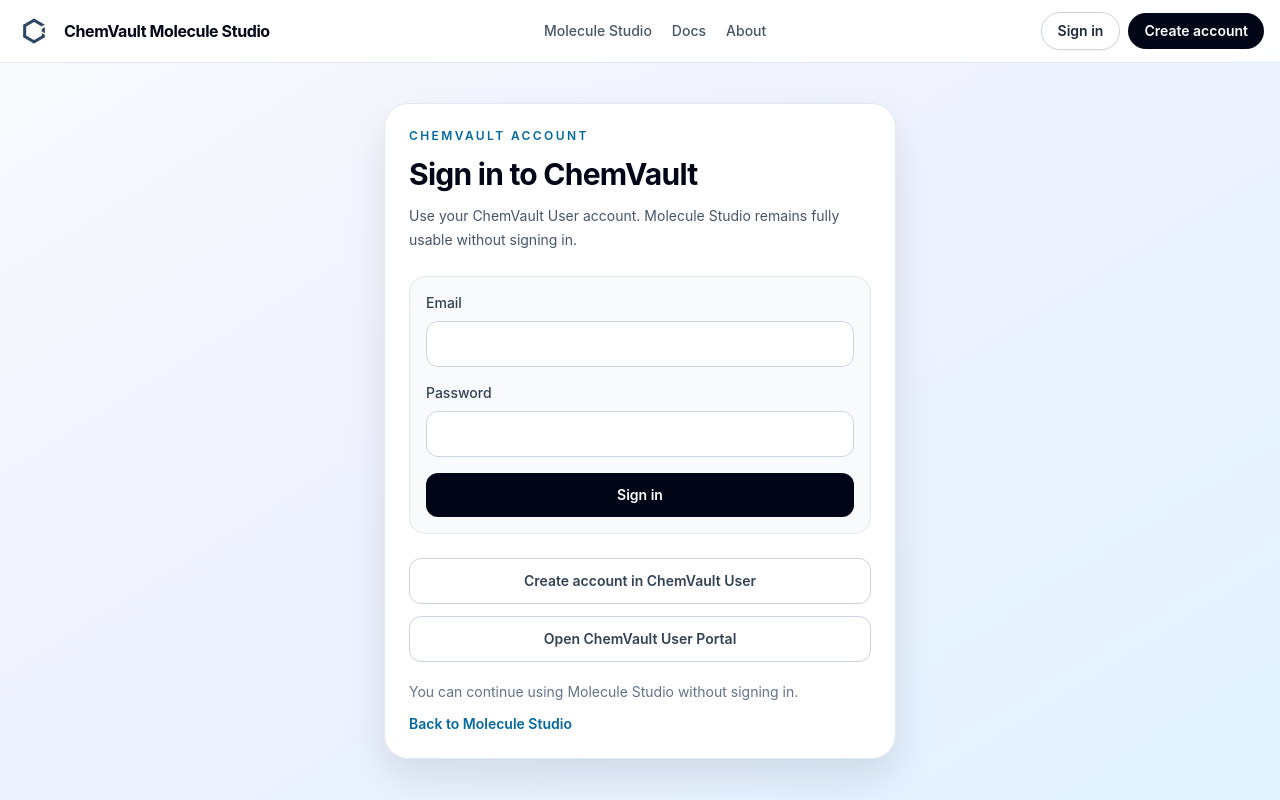
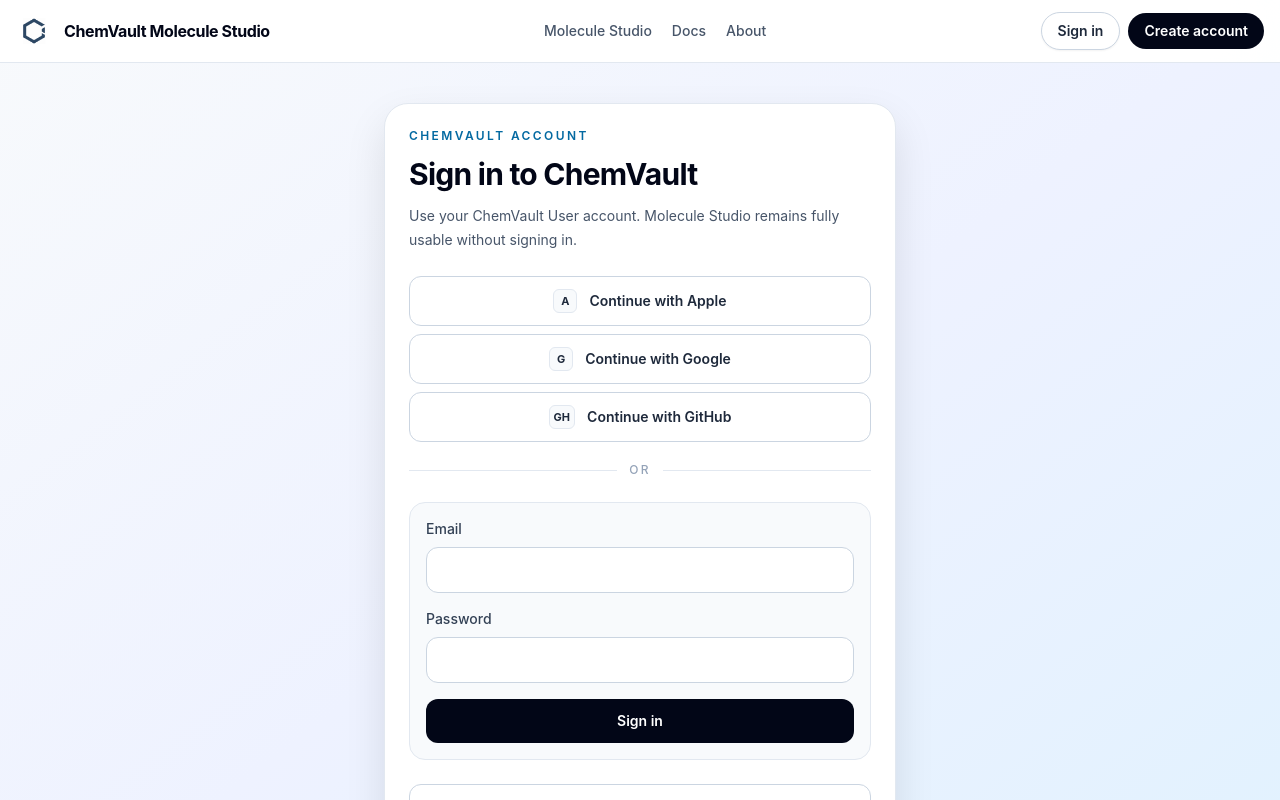
Before and after one commit to Eddy-ZM/ChemVault-Model, a Next.js app: page /login in a window 1280 px wide. Shown: the top 800 px of the page. Built offline with nearby package versions, Linux system fonts and the light colour scheme; no server answers.

Commit message:
feat: add social login links

```diff
--- a/src/components/auth/AuthButton.tsx
+++ b/src/components/auth/AuthButton.tsx
@@ -3,6 +3,7 @@
 import Link from 'next/link';
 import { useAuth } from '@/components/auth/AuthProvider';
 import { UserMenu } from '@/components/auth/UserMenu';
+import { buildRegisterUrl } from '@/lib/auth/chemvaultUserLinks';
 
 export function AuthButton() {
   const { ready, user, userOrigin } = useAuth();
@@ -13,6 +14,8 @@
 
   if (user) return <UserMenu user={user} />;
 
+  const registerUrl = buildRegisterUrl({ userOrigin, callbackPath: '/molecule' });
+
   return (
     <div className="flex items-center gap-2">
       <Link
@@ -22,7 +25,7 @@
         Sign in
       </Link>
       <a
-        href={`${userOrigin}/register`}
+        href={registerUrl}
         className="hidden rounded-full bg-slate-950 px-4 py-2 text-sm font-semibold text-white transition hover:bg-slate-800 sm:inline-flex"
       >
         Create account
--- a/src/components/auth/LoginForm.tsx
+++ b/src/components/auth/LoginForm.tsx
@@ -3,18 +3,38 @@
 import type { Route } from 'next';
 import Link from 'next/link';
 import { useRouter, useSearchParams } from 'next/navigation';
-import { FormEvent, useState } from 'react';
+import { FormEvent, useEffect, useMemo, useState } from 'react';
 import { useAuth } from '@/components/auth/AuthProvider';
+import { OAuthProvider, buildOAuthUrl, buildRegisterUrl } from '@/lib/auth/chemvaultUserLinks';
+
+const oauthProviders: Array<{ id: OAuthProvider; label: string; mark: string }> = [
+  { id: 'apple', label: 'Apple', mark: 'A' },
+  { id: 'google', label: 'Google', mark: 'G' },
+  { id: 'github', label: 'GitHub', mark: 'GH' }
+];
 
 export function LoginForm() {
   const router = useRouter();
   const searchParams = useSearchParams();
-  const { login, loading, userOrigin } = useAuth();
+  const { login, loading, user, ready, userOrigin } = useAuth();
   const [email, setEmail] = useState('');
   const [password, setPassword] = useState('');
   const [error, setError] = useState<string | null>(null);
 
   const callbackUrl = safeCallbackUrl(searchParams.get('callbackUrl'));
+  const oauthLinks = useMemo(
+    () =>
+      oauthProviders.map((provider) => ({
+        ...provider,
+        href: buildOAuthUrl(provider.id, { userOrigin, callbackPath: callbackUrl })
+      })),
+    [callbackUrl, userOrigin]
+  );
+  const registerUrl = useMemo(() => buildRegisterUrl({ userOrigin, callbackPath: callbackUrl }), [callbackUrl, userOrigin]);
+
+  useEffect(() => {
+    if (ready && user) router.replace(callbackUrl);
+  }, [callbackUrl, ready, router, user]);
 
   const onSubmit = async (event: FormEvent<HTMLFormElement>) => {
     event.preventDefault();
@@ -45,6 +65,27 @@
         <p className="mt-3 text-sm leading-6 text-slate-600">
           Use your ChemVault User account. Molecule Studio remains fully usable without signing in.
         </p>
+      </div>
+
+      <div className="mt-6 grid gap-2">
+        {oauthLinks.map((provider) => (
+          <a
+            key={provider.id}
+            href={provider.href}
+            className="flex items-center justify-center gap-3 rounded-xl border border-slate-300 bg-white px-4 py-3 text-sm font-semibold text-slate-800 transition hover:border-sky-300 hover:text-sky-800"
+          >
+            <span className="grid h-6 min-w-6 place-items-center rounded-md border border-slate-200 bg-slate-50 px-1 text-[11px] font-bold">
+              {provider.mark}
+            </span>
+            Continue with {provider.label}
+          </a>
+        ))}
+      </div>
+
+      <div className="mt-5 flex items-center gap-3">
+        <span className="h-px flex-1 bg-slate-200" />
+        <span className="text-xs font-medium uppercase tracking-[0.18em] text-slate-400">or</span>
+        <span className="h-px flex-1 bg-slate-200" />
       </div>
 
       <form onSubmit={onSubmit} className="mt-6 rounded-2xl border border-slate-200 bg-slate-50 p-4">
@@ -82,16 +123,10 @@
 
       <div className="mt-6 grid gap-3">
         <a
-          href={`${userOrigin}/register`}
+          href={registerUrl}
           className="rounded-xl border border-slate-300 px-4 py-3 text-center text-sm font-semibold text-slate-700 transition hover:border-sky-300"
         >
-          Create account in ChemVault User
-        </a>
-        <a
-          href={userOrigin}
-          className="rounded-xl border border-slate-300 px-4 py-3 text-center text-sm font-semibold text-slate-700 transition hover:border-sky-300"
-        >
-          Open ChemVault User Portal
+          Create ChemVault account
         </a>
       </div>
 
--- /dev/null
+++ b/src/lib/auth/chemvaultUserLinks.ts
@@ -0,0 +1,45 @@
+export type OAuthProvider = 'apple' | 'google' | 'github';
+
+export type AuthLinkOptions = {
+  userOrigin: string;
+  callbackPath?: string;
+};
+
+const DEFAULT_CALLBACK_PATH = '/molecule';
+const MODEL_ORIGIN = process.env.NEXT_PUBLIC_CHEMVAULT_MODEL_ORIGIN || 'https://model.chemvault.science';
+
+export function buildOAuthUrl(provider: OAuthProvider, options: AuthLinkOptions) {
+  const returnTo = resolveReturnTo(options.callbackPath);
+  const url = new URL(`/api/auth/oauth/${provider}`, normalizeOrigin(options.userOrigin));
+  url.searchParams.set('app', 'molecule');
+  url.searchParams.set('returnTo', returnTo);
+  url.searchParams.set('callbackUrl', returnTo);
+  url.searchParams.set('source', 'model');
+  url.searchParams.set('hideUserSystemBack', '1');
+  return url.toString();
+}
+
+export function buildRegisterUrl(options: AuthLinkOptions) {
+  const returnTo = resolveReturnTo(options.callbackPath);
+  const url = new URL('/register', normalizeOrigin(options.userOrigin));
+  url.searchParams.set('app', 'molecule');
+  url.searchParams.set('source', 'model');
+  url.searchParams.set('returnTo', returnTo);
+  url.searchParams.set('callbackUrl', returnTo);
+  url.searchParams.set('hideBack', '1');
+  url.searchParams.set('hideNav', '1');
+  url.searchParams.set('hideUserSystemBack', '1');
+  url.searchParams.set('disableBack', '1');
+  url.searchParams.set('disableUserSystemBack', '1');
+  url.searchParams.set('allowUserSystemBack', '0');
+  return url.toString();
+}
+
+function resolveReturnTo(callbackPath = DEFAULT_CALLBACK_PATH) {
+  const safePath = callbackPath.startsWith('/') ? callbackPath : DEFAULT_CALLBACK_PATH;
+  return new URL(safePath, MODEL_ORIGIN).toString();
+}
+
+function normalizeOrigin(origin: string) {
+  return origin.endsWith('/') ? origin.slice(0, -1) : origin;
+}
```
Also changed, not shown: 2 other files (tests, documents, lock files or other folders).
